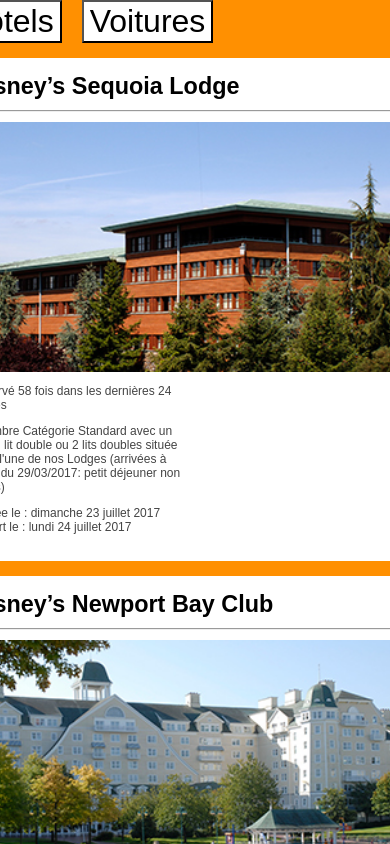
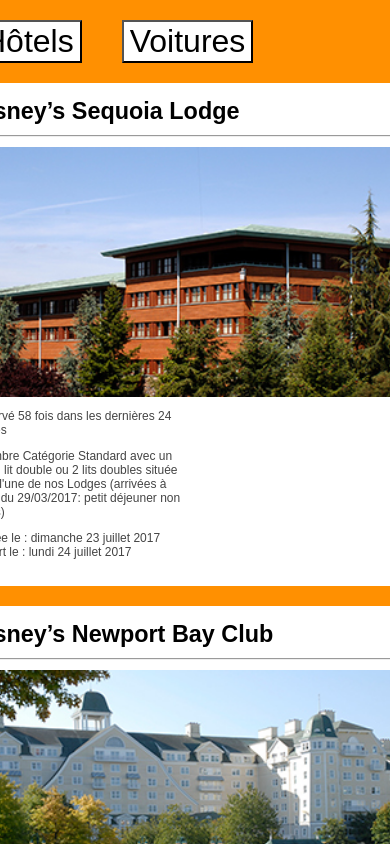
Before and after one commit to DGilian/disney, a React (Create React App) app: page / in a window 390 px wide. Shown: the top 844 px of the page. Built offline with nearby package versions, Linux system fonts and the light colour scheme.

Commit message:
css button + css responsive

```diff
--- a/src/App.css
+++ b/src/App.css
@@ -70,4 +70,14 @@
   .sectionImgBackground{
     width: 100%;
   }
+  .containerList button{
+    margin: 2rem;
+  }
+  .containerList article{
+    margin: 0;
+  }
+  .containerList article:nth-of-type(2n+1) .img  {
+    width: 100%;
+    height: 250px;
+  }
 }
--- a/src/components/cardDetail.css
+++ b/src/components/cardDetail.css
@@ -41,9 +41,11 @@
     display: none;
 }
 @media screen and (max-width: 640px){
-    article{
+    .listContent article{
         width: 100%;
+        margin-bottom: 2rem;
     }
+
     article .content{
         flex-direction : column;
     }
@@ -55,4 +57,7 @@
         width: 450px;
         height: 250px;
     }
+    .content ul{
+        padding: 1.5rem;
+    }
   }
```
